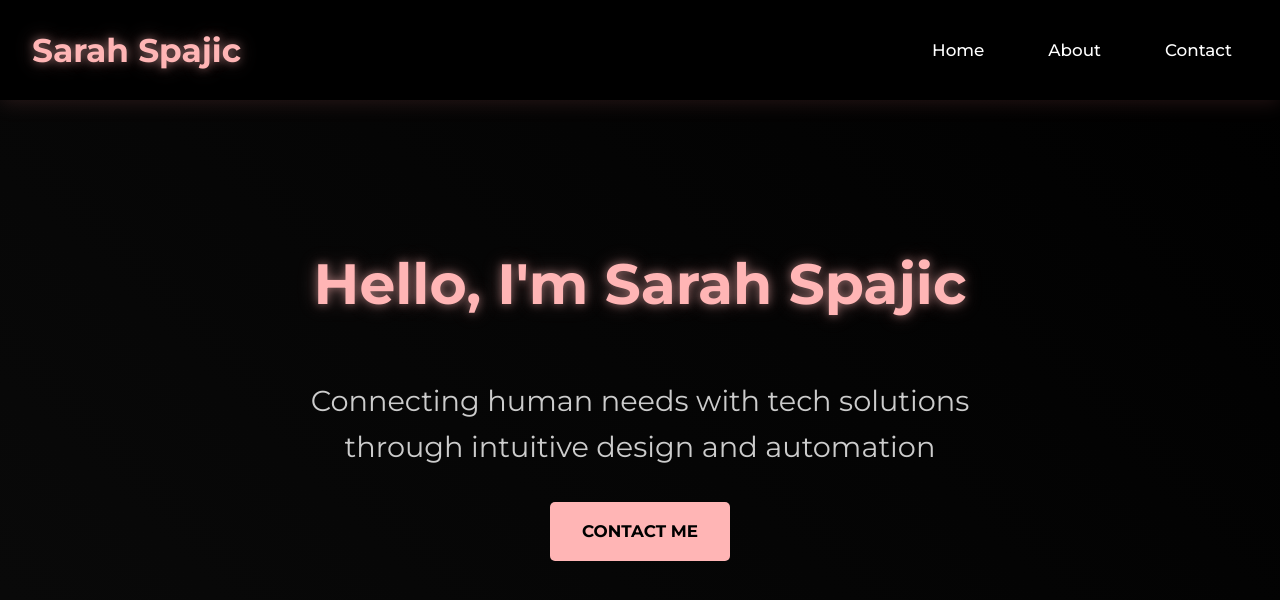
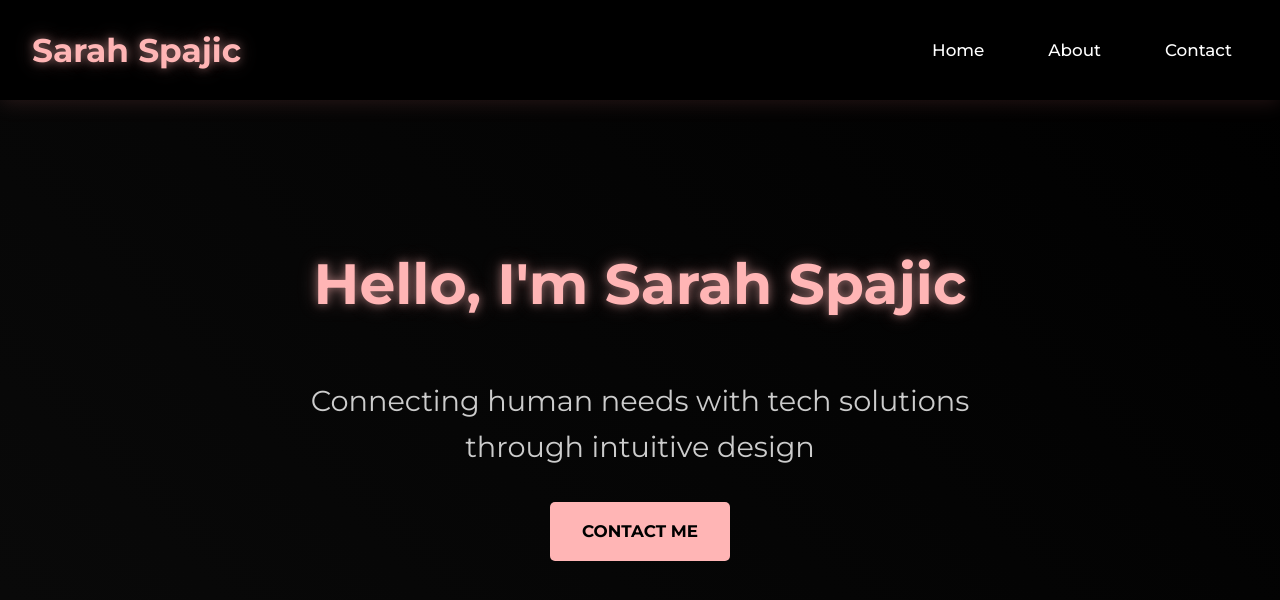
Before and after one commit to SarahSpajic/sarah-spajic-2025, a React (Create React App) app: page / in a window 1280 px wide. Shown: the top 600 px of the page. Built offline with nearby package versions, Linux system fonts and the light colour scheme.

Commit message:
removing automation

```diff
--- a/src/pages/Home/index.tsx
+++ b/src/pages/Home/index.tsx
@@ -9,7 +9,7 @@ const Home = () => {
           <Title>Hello, I'm Sarah Spajic</Title>
         </TitleWrapper>
         <Tagline>
-          Connecting human needs with tech solutions through intuitive design and automation
+          Connecting human needs with tech solutions through intuitive design
         </Tagline>
         <CTAButton to="/contact">Contact Me</CTAButton>
       </Hero>
```
